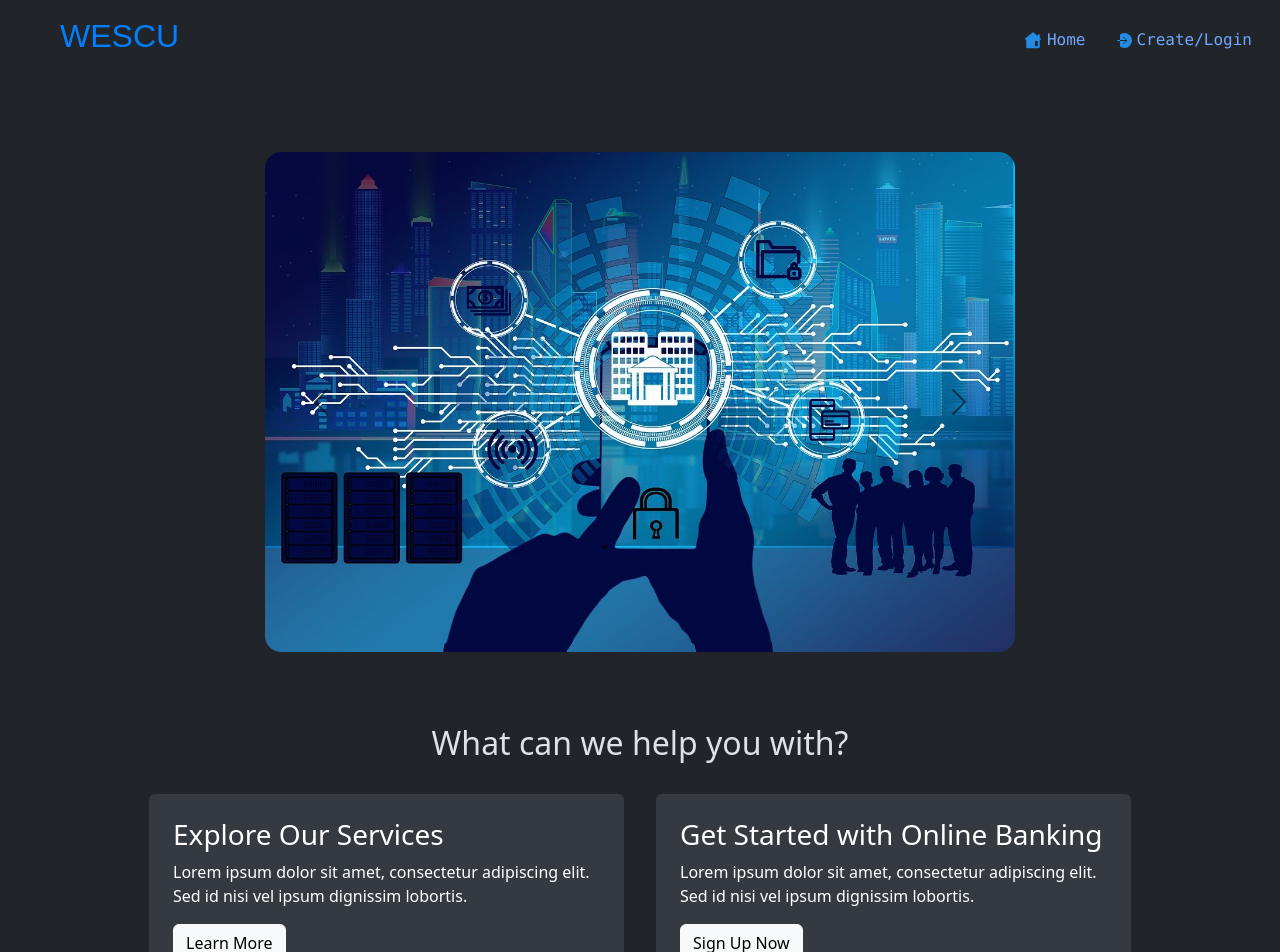
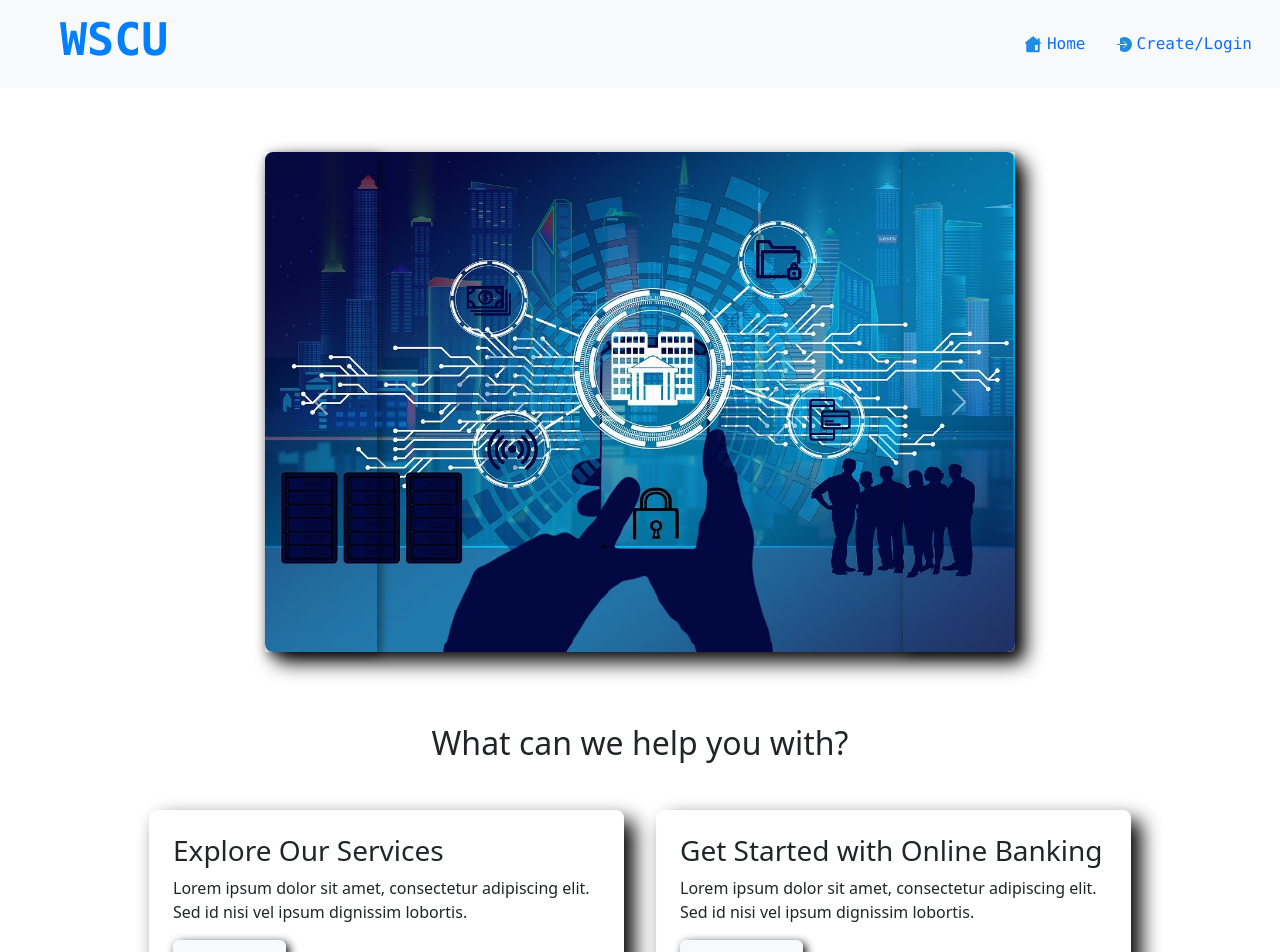
Before and after one commit to WillssEdgar/JavaFullStackBankingApp, a React (Vite) app in the folder Frontend/WSEBanking/: page / in a window 1280 px wide. Shown: the top 952 px of the page. Built offline with nearby package versions, Linux system fonts and the light colour scheme.

Commit message:
UI Updates

```diff
--- a/Frontend/WSEBanking/index.html
+++ b/Frontend/WSEBanking/index.html
@@ -1,5 +1,5 @@
 <!doctype html>
-<html lang="en" data-bs-theme="dark">
+<html lang="en" data-bs-theme="light">
   <head>
     <meta charset="UTF-8" />
     <link href="https://cdn.jsdelivr.net/npm/bootstrap@5.3.3/dist/css/bootstrap.min.css" rel="stylesheet" integrity="sha384-QWTKZyjpPEjISv5WaRU9OFeRpok6YctnYmDr5pNlyT2bRjXh0JMhjY6hW+ALEwIH" crossorigin="anonymous">
--- a/Frontend/WSEBanking/src/Components/Nav/Nav.tsx
+++ b/Frontend/WSEBanking/src/Components/Nav/Nav.tsx
@@ -19,17 +19,11 @@ function Nav() {
 
   return (
     <div>
-      <nav
-        className="navbar fixed-top bg-dark font-monospace"
-        style={{ height: "10%" }}
-      >
+      <nav className="navbar fixed-top bg-light font-monospace shadow-md">
         <div className="container-fluid">
           <a className="navbar-brand" href="/">
-            <h2
-              className="ms-5"
-              style={{ color: "#007FFF", fontFamily: "sans-serif" }}
-            >
-              WESCU
+            <h2 className="ms-5" style={{ color: "#007FFF", fontSize: "45px" }}>
+              <b>WSCU</b>
             </h2>
           </a>
 
--- a/Frontend/WSEBanking/src/Pages/Account/Account.tsx
+++ b/Frontend/WSEBanking/src/Pages/Account/Account.tsx
@@ -174,16 +174,22 @@ function Account() {
   };
 
   return (
-    <div className="container " style={{ marginTop: "20%" }}>
+    <div className="container" style={{ marginTop: "10%" }}>
       <div className="row justify-content-center">
-        <div className="col-md-12 m-4 bg-light p-3">
+        <div
+          className="col-md-12 m-4 p-3 rounded-3"
+          style={{ boxShadow: "10px 10px 20px black" }}
+        >
           {<LineChart data={{ transactions }} />}
         </div>
       </div>
       <div className="row justify-content-center">
         {account ? (
-          <div className="col-md-6">
-            <div className="card border-0 p-3">
+          <div className="col-md-6 ">
+            <div
+              className="card border-0 p-3 bg-transparent mt-5"
+              style={{ boxShadow: "10px 10px 20px black" }}
+            >
               <h3>Account Number: {account.accountNumber}</h3>
               <h3>Balance: ${accountBalance.toFixed(2)}</h3>
 
@@ -201,7 +207,7 @@ function Account() {
                     type="number"
                     ref={withdrawalAmountRef}
                     placeholder="Enter Withdrawal Amount"
-                    className="form-control mb-2"
+                    className="form-control mb-2 border-dark"
                   />
                   {withdrawalErrors.withdrawalAmount && (
                     <p className="text-danger">
@@ -231,7 +237,7 @@ function Account() {
                     type="number"
                     ref={depositAmountRef}
                     placeholder="Enter Deposit Amount"
-                    className="form-control mb-2"
+                    className="form-control border-dark mb-2"
                   />
                   {depositErrors.depositAmount && (
                     <p className="text-danger">{depositErrors.depositAmount}</p>
@@ -250,16 +256,26 @@ function Account() {
         ) : (
           <h3>Loading Content...</h3>
         )}
-        <div className="col-md-6  p-3 ">
-          <h3 className="text-light">Transaction History</h3>
-          <div style={{ overflowY: "auto", maxHeight: "400px" }}>
+        <div
+          className="col-md-6 mt-5 mb-5 p-3 rounded-3"
+          style={{ boxShadow: "10px 10px 20px black" }}
+        >
+          <p className="h1">Transaction History</p>
+          <div
+            className="p-3 bg-transparent"
+            style={{ overflowY: "auto", maxHeight: "400px" }}
+          >
             {/* Adjust maxHeight to your preference */}
             {transactions.length > 0 ? (
               transactions
                 .slice()
                 .reverse()
                 .map((transaction, index) => (
-                  <div key={index} className="card mb-3 w-100">
+                  <div
+                    key={index}
+                    className="card mb-3 bg-primary border-0 w-100 text-light"
+                    style={{ boxShadow: "5px 5px 10px black" }}
+                  >
                     <div className="card-body p-2">
                       <h5 className="card-title">
                         Transaction Type: {transaction.transactionType}
--- /dev/null
+++ b/Frontend/WSEBanking/src/Pages/Dashboard/Dashboard.css
@@ -0,0 +1,11 @@
+.mainContainer {
+    background-image: url("../../assets/backgroundImage.png");
+    background-size: 100%;
+
+}
+
+.blur{
+    backdrop-filter: blur(10px);
+    background-color: rgba(0, 0, 0, 0.7);
+
+  }
--- a/Frontend/WSEBanking/src/Pages/Dashboard/Dashboard.tsx
+++ b/Frontend/WSEBanking/src/Pages/Dashboard/Dashboard.tsx
@@ -1,6 +1,7 @@
 import axios, { AxiosResponse } from "axios";
 import { useEffect, useRef, useState } from "react";
 import { useLocation, useNavigate } from "react-router";
+import "./Dashboard.css";
 
 interface Account {
   id: string;
@@ -190,14 +191,18 @@ const Dashboard: React.FC = () => {
   };
 
   return (
+    <div className="mainContainer">
       <div
         className="container d-flex align-items-center justify-content-center "
         style={{ marginTop: "10%", marginBottom: "10%" }}
       >
         <div className="row justify-content-evenly">
           <div className="col-12 m-5 text-center">
-          <div className="container rounded-4 bg-light-subtle p-3">
-            <h3 className="mb-4 text-light">Accounts</h3>
+            <div
+              className="container rounded-4 p-3 bg-dark bg-opacity-25 blur"
+              style={{ boxShadow: "10px 10px 20px black" }}
+            >
+              <h3 className="mb-4">Accounts</h3>
               <div className="row justify-content-evenly">
                 {accounts.map(
                   (account: {
@@ -207,10 +212,15 @@ const Dashboard: React.FC = () => {
                     balance: string;
                   }) => (
                     <div className="col-12 col-md-6" key={account.id}>
-                    <div className="card mb-3">
+                      <div
+                        className="card border-0 mb-3 bg-dark bg-opacity-75 bg-gradient blur"
+                        style={{ boxShadow: "10px 10px 15px black" }}
+                      >
                         <div className="card-body">
-                        <h5 className="card-title">{account.accountName}</h5>
-                        <p className="card-text">
+                          <h5 className="card-title text-light">
+                            {account.accountName}
+                          </h5>
+                          <p className="card-text text-light">
                             Account Number: {account.accountNumber} <br />
                             Balance: ${parseFloat(account.balance).toFixed(2)}
                           </p>
@@ -236,8 +246,11 @@ const Dashboard: React.FC = () => {
               </div>
             </div>
           </div>
-        <div className="col-12 p-4 rounded-4 bg-light-subtle text-center">
-          <h3 className="text-light">Actions</h3>
+          <div
+            className="col-12 p-4 rounded-4 text-center bg-dark bg-opacity-25 blur"
+            style={{ boxShadow: "10px 10px 20px black" }}
+          >
+            <h3>Actions</h3>
             <div className="d-grid gap-3 d-md-block m-4">
               <button
                 type="button"
@@ -248,13 +261,13 @@ const Dashboard: React.FC = () => {
                 Add Account
               </button>
               {showAccountMenu && (
-              <div className="card p-3">
+                <div className="card border-0 bg-transparent mb-1 p-3">
                   <div className="form-floating mb-2">
                     <input
                       type="text"
                       ref={newAccountNameRef}
                       id="accountName"
-                    className={"form-control"}
+                      className={"form-control border-dark"}
                       required
                     />
                     <label htmlFor="accountName">Account Name</label>
@@ -271,7 +284,7 @@ const Dashboard: React.FC = () => {
                   </div>
                   <div className="form-check m-1">
                     <input
-                    className="form-check-input"
+                      className="form-check-input border-dark"
                       ref={checkingRadioRef}
                       type="radio"
                       name="accountType"
@@ -284,7 +297,7 @@ const Dashboard: React.FC = () => {
                   </div>
                   <div className="form-check m-1">
                     <input
-                    className="form-check-input"
+                      className="form-check-input border-dark"
                       ref={savingsRadioRef}
                       type="radio"
                       name="accountType"
@@ -302,7 +315,7 @@ const Dashboard: React.FC = () => {
                   )}
                   <button
                     type="button"
-                  className="btn btn-primary btn-lg m-2"
+                    className="btn btn-primary btn-lg m-2 "
                     onClick={handleAddAccount}
                   >
                     Confirm New Account
@@ -318,10 +331,10 @@ const Dashboard: React.FC = () => {
                 Transfer
               </button>
               {showTransferMenu && (
-              <div className="card p-3">
+                <div className="card border-0 p-3">
                   <div className="form-floating m-1">
                     <select
-                    className="form-select"
+                      className="form-select border-dark"
                       ref={selectedFromAccountRef}
                       id="fromAccount"
                     >
@@ -332,7 +345,10 @@ const Dashboard: React.FC = () => {
                           accountNumber: any;
                           accountName: any;
                         }) => (
-                        <option key={account.id} value={account.accountNumber}>
+                          <option
+                            key={account.id}
+                            value={account.accountNumber}
+                          >
                             {account.accountName} - {account.accountNumber}
                           </option>
                         )
@@ -347,7 +363,7 @@ const Dashboard: React.FC = () => {
                   </div>
                   <div className="form-floating m-1">
                     <select
-                    className="form-select"
+                      className="form-select border-dark"
                       ref={selectedToAccountRef}
                       id="toAccount"
                     >
@@ -358,7 +374,10 @@ const Dashboard: React.FC = () => {
                           accountNumber: any;
                           accountName: any;
                         }) => (
-                        <option key={account.id} value={account.accountNumber}>
+                          <option
+                            key={account.id}
+                            value={account.accountNumber}
+                          >
                             {account.accountName} - {account.accountNumber}
                           </option>
                         )
@@ -375,7 +394,7 @@ const Dashboard: React.FC = () => {
                     <input
                       type="text"
                       ref={amountRef}
-                    className="form-control"
+                      className="form-control border-dark"
                       id="amount"
                     />
                     <label htmlFor="amount">Amount:</label>
@@ -398,6 +417,7 @@ const Dashboard: React.FC = () => {
           </div>
         </div>
       </div>
+    </div>
   );
 };
 
--- a/Frontend/WSEBanking/src/Pages/Home/Home.tsx
+++ b/Frontend/WSEBanking/src/Pages/Home/Home.tsx
@@ -13,14 +13,18 @@ function Home() {
           <div className="col">
             <div
               id="carouselExampleFade"
-              className="carousel slide carousel-fade"
-              style={{ maxHeight: "500px", maxWidth: "800px" }}
+              className="carousel slide carousel-fade rounded-3"
+              style={{
+                maxHeight: "500px",
+                maxWidth: "800px",
+                boxShadow: "10px 10px 20px black",
+              }}
             >
               <div className="carousel-inner">
                 <div className="carousel-item active">
                   <img
                     src={onlinebanking}
-                    className="img-fluid d-block w-100 rounded-4"
+                    className="img-fluid d-block w-100 rounded-3"
                     style={{ maxHeight: "500px" }}
                     alt="Online Banking"
                   />
@@ -28,7 +32,7 @@ function Home() {
                 <div className="carousel-item">
                   <img
                     src={twoBankers}
-                    className="img-fluid d-block w-100 rounded-4"
+                    className="img-fluid d-block w-100 rounded-3"
                     style={{ maxHeight: "500px" }}
                     alt="Two Bankers"
                   />
@@ -36,7 +40,7 @@ function Home() {
                 <div className="carousel-item">
                   <img
                     src={webBanking}
-                    className="img-fluid d-block w-100 rounded-4"
+                    className="img-fluid d-block w-100 rounded-3"
                     style={{ maxHeight: "500px" }}
                     alt="Web Banking"
                   />
@@ -74,21 +78,27 @@ function Home() {
       <div className="container mt-5 mb-5">
         <div className="row justify-content-center text-center">
           <div className="col-md-6 mb-4">
-            <h2>What can we help you with?</h2>
+            <h2 className="text-dark">What can we help you with?</h2>
           </div>
         </div>
         <div className="row justify-content-center">
-          <div className="col-md-5 mx-3 bg-light-subtle rounded p-4">
-            <h3 className="text-white">Explore Our Services</h3>
-            <p className="text-white">
+          <div
+            className="col-md-5 m-3 p-4 rounded-3"
+            style={{ boxShadow: "10px 10px 20px black" }}
+          >
+            <h3>Explore Our Services</h3>
+            <p>
               Lorem ipsum dolor sit amet, consectetur adipiscing elit. Sed id
               nisi vel ipsum dignissim lobortis.
             </p>
             <button className="btn btn-light">Learn More</button>
           </div>
-          <div className="col-md-5 mx-3 bg-light-subtle rounded p-4">
-            <h3 className="text-white">Get Started with Online Banking</h3>
-            <p className="text-white">
+          <div
+            className="col-md-5 m-3 p-4 rounded-3"
+            style={{ boxShadow: "10px 10px 20px black" }}
+          >
+            <h3>Get Started with Online Banking</h3>
+            <p>
               Lorem ipsum dolor sit amet, consectetur adipiscing elit. Sed id
               nisi vel ipsum dignissim lobortis.
             </p>
--- a/Frontend/WSEBanking/src/Pages/Login_Create/Login_Create.tsx
+++ b/Frontend/WSEBanking/src/Pages/Login_Create/Login_Create.tsx
@@ -156,8 +156,8 @@ function Login_Create() {
       style={{ marginTop, marginBottom }}
     >
       <div
-        className="row bg-light-subtle rounded justify-content-evenly"
-        style={{ width: "80%" }}
+        className="row rounded justify-content-evenly"
+        style={{ width: "80%", boxShadow: "10px 10px 20px black" }}
       >
         <div className="col-8 m-5">
           <h1> Login To Account</h1>
--- a/Frontend/WSEBanking/src/index.css
+++ b/Frontend/WSEBanking/src/index.css
@@ -0,0 +1,4 @@
+button {
+    box-shadow:  3px 3px 10px black;
+
+}
```
Also changed, not shown: Frontend/WSEBanking/src/assets/backgroundImage.png (added). Lines whose indentation alone changed are shown as unchanged.
